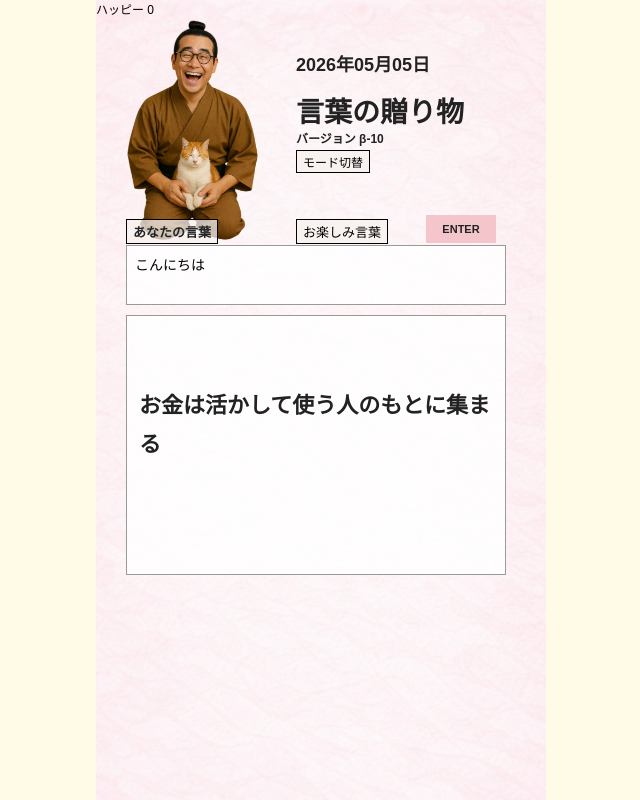
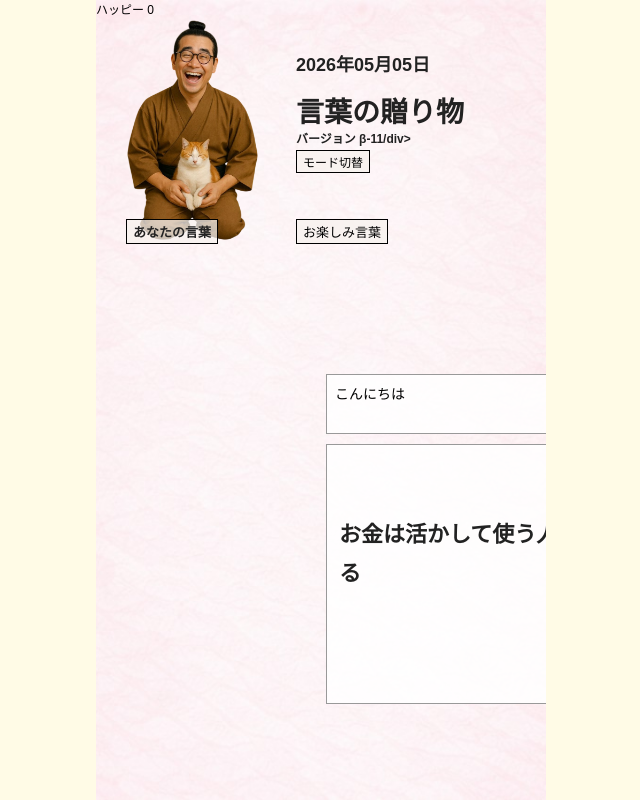
Before and after one commit to bunpuku-hitone/present-web, a Flask app: page / in a window 1280 px wide. Shown: the whole page, without its empty margins (319-959 px from the left). Run offline with Flask 3, Linux system fonts and the light colour scheme.

Commit message:
Update index.html

```diff
--- a/templates/index.html
+++ b/templates/index.html
@@ -201,7 +201,7 @@
                 <input type="text" name="tone" value="{{ tone }}" placeholder="味付け">
             </div>
             <button type="button" id="word-btn" class="input-label">あなたの言葉</button>
-            <div class="version-text">バージョン β-10</div>
+            <div class="version-text">バージョン β-11/div>
             <button type="button" class="enter-button" onclick="sendText()">ENTER</button>
             <textarea name="user_text" class="input-box">こんにちは</textarea>
         </form>
```
